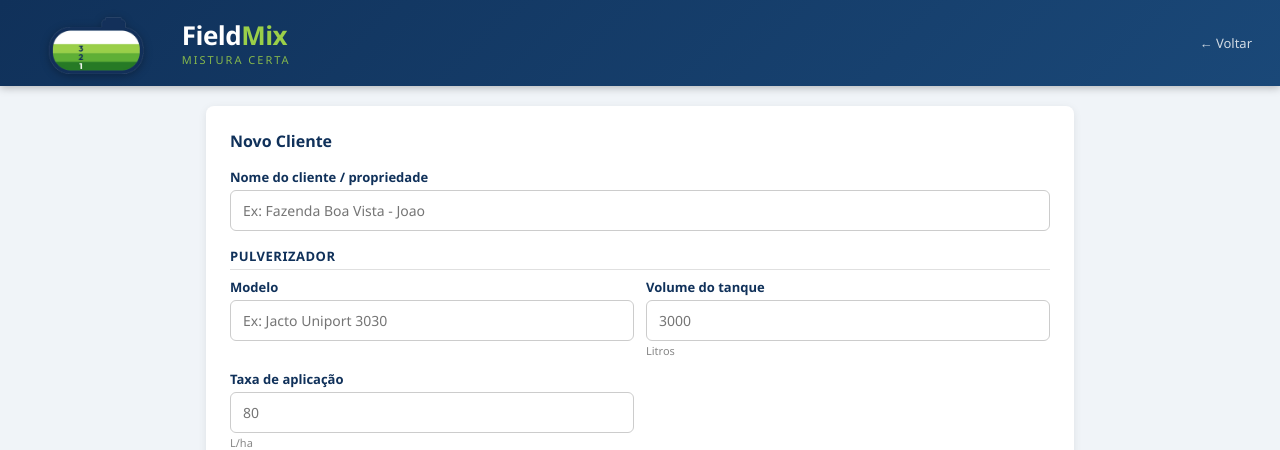
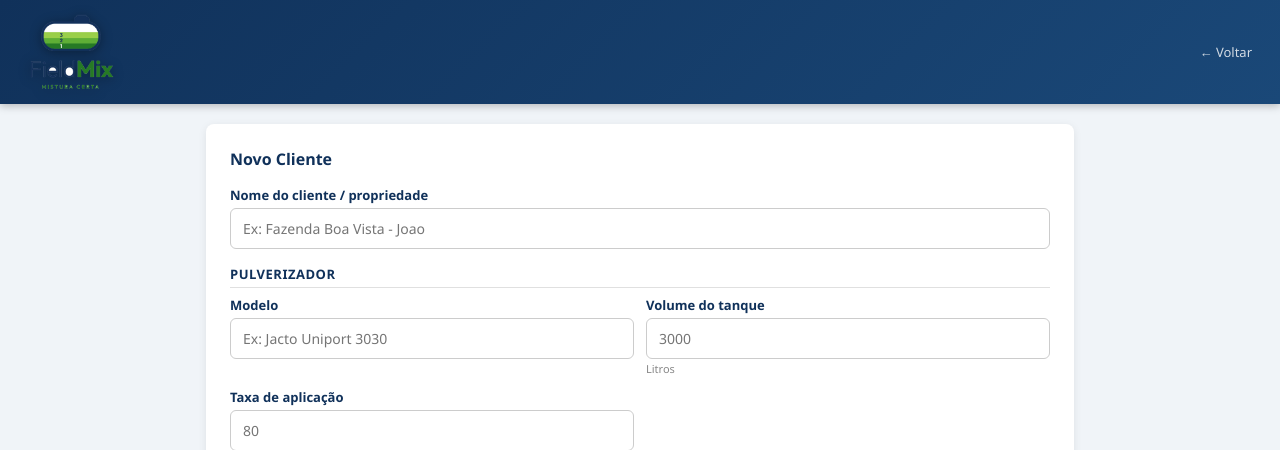
Before and after one commit to eduardopulveragro-bit/MisturaCaldas, a Flask app: page /clientes in a window 1280 px wide. Shown: the top 450 px of the page. Run offline with Flask 3, Linux system fonts and the light colour scheme.

Commit message:
Header: usa logo.png completa em vez do icone recortado
Evita perda de qualidade no crop — logo.png (fundo transparente,
1118x1014) redimensionada pelo browser preserva qualidade total.
Header altura 80px, drop-shadow leve sobre o gradiente navy.

Co-Authored-By: Claude Sonnet 4.6 <noreply@anthropic.com>

```diff
--- a/templates/clientes.html
+++ b/templates/clientes.html
@@ -13,13 +13,8 @@
       display: flex; align-items: center; justify-content: space-between;
       box-shadow: 0 2px 8px rgba(0,0,0,0.25);
     }
-    .header-brand { display: flex; align-items: center; gap: 14px; text-decoration: none; }
-    .header-brand img { height: 62px; display: block; filter: drop-shadow(0 2px 4px rgba(0,0,0,0.3)); }
-    .header-brand-text { display: flex; flex-direction: column; line-height: 1.2; }
-    .brand-name { font-size: 26px; font-weight: 700; letter-spacing: -0.5px; color: white; }
-    .brand-mix { color: #9ACF49; }
-    .brand-tagline { font-size: 11px; letter-spacing: 2px; text-transform: uppercase; color: rgba(154,207,73,0.85); margin-top: 1px; }
-    header h1 { font-size: 20px; font-weight: 600; }
+    .header-brand { display: flex; align-items: center; text-decoration: none; }
+    .header-brand img { height: 80px; display: block; filter: drop-shadow(0 2px 6px rgba(0,0,0,0.35)); }
     header a.nav-link { color: rgba(255,255,255,0.8); text-decoration: none; font-size: 13px; }
     header a.nav-link:hover { color: #9ACF49; }
     main { max-width: 900px; margin: 20px auto; padding: 0 16px; }
@@ -68,11 +63,7 @@
 <body>
   <header>
     <a href="/" class="header-brand">
-      <img src="/static/logo-icon.png" alt="">
-      <div class="header-brand-text">
-        <span class="brand-name">Field<span class="brand-mix">Mix</span></span>
-        <span class="brand-tagline">Mistura Certa</span>
-      </div>
+      <img src="/static/logo.png" alt="FieldMix">
     </a>
     <a href="/" class="nav-link">&larr; Voltar</a>
   </header>
```
Also changed, not shown: templates/index.html (+3 -11 lines), static/logo-icon.png.
